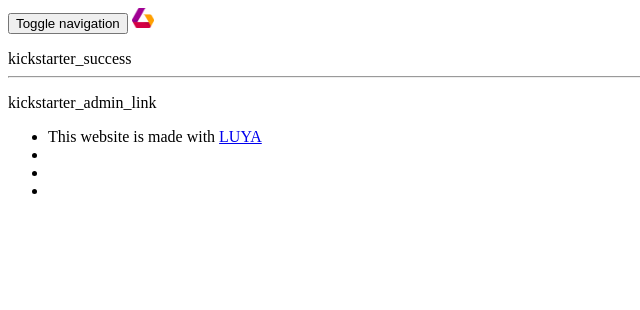
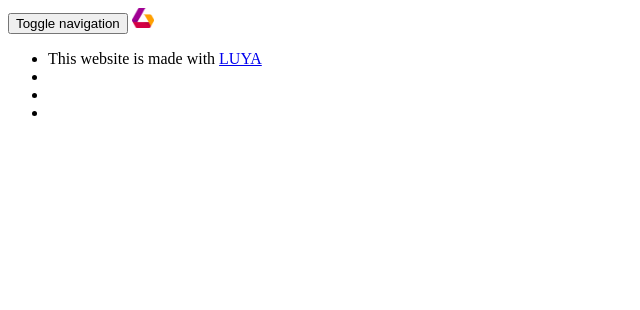
Before and after one commit to Domi-cc/domi.cc, a Yii app: template frontend/views/layouts/main.php in a window 1280 px wide. Shown: the top 310 px of the page, without its empty margins (0-640 px from the left). Run offline with PHP 8.4 and a stand-in for Yii, Linux system fonts and the light colour scheme; the template is opened without the code that fills it, so the values that code supplies are empty; some libraries are stand-ins or nearby versions.

Commit message:
deleted welcome banner

```diff
--- a/frontend/views/layouts/main.php
+++ b/frontend/views/layouts/main.php
@@ -66,19 +66,8 @@ $this->beginPage();
                 <?php endforeach; ?>
             </ol>
         </nav>
-        <!-- /* DELETE ME -->
-        <div class="row">
-            <div class="col-md-12">
-                <div class="alert alert-success" role="alert">
-                    <?= Yii::t('app', 'kickstarter_success'); ?>
-                    <hr>
-                    <p class="mb-0">
-                        <?= Yii::t('app', 'kickstarter_admin_link', ['link' => Url::toInternal(['admin/default/index']), true]); ?>
-                    </p>
-                </div>
-            </div>
-        </div>
-        <!-- DELETE ME */ -->
+
+
         <div class="row">
             <?php if (count(Yii::$app->menu->getLevelContainer(2)) > 0): ?>
             <div class="col-md-3">
```
